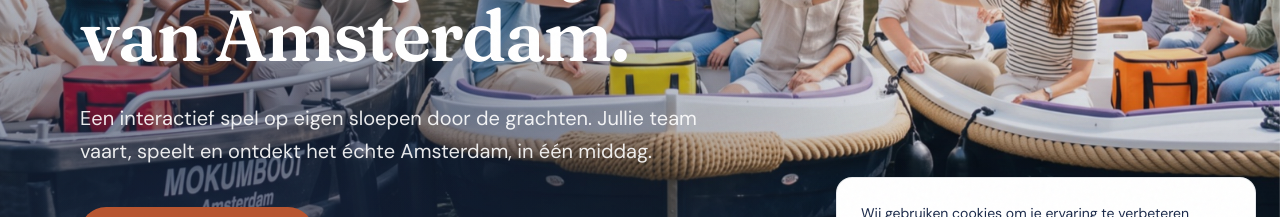
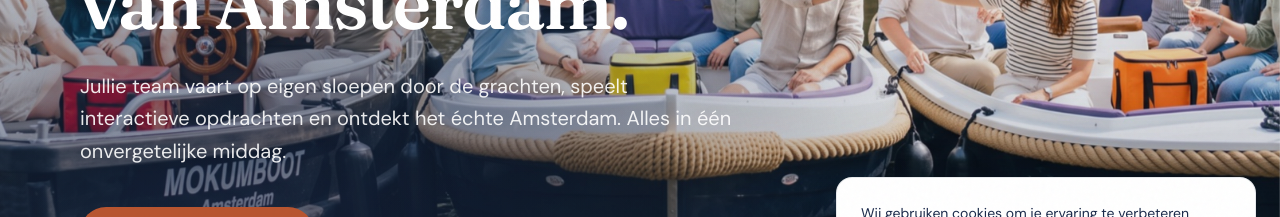
Before and after one commit to ramon-commits/sloepenspel-amsterdam, a Next.js app: page / in a window 1280 px wide. Shown: the part 413-630 px from the top of the page. Built offline with nearby package versions, Linux system fonts and the light colour scheme; no server answers.

Commit message:
admin: update Subheadline (content/pages/index.ts)

```diff
--- a/content/pages/index.ts
+++ b/content/pages/index.ts
@@ -4,7 +4,7 @@ export const homePage = {
   hero: {
     headline: "Hét bedrijfsuitje van Amsterdam.",
     subheadline:
-      "Een interactief spel op eigen sloepen door de grachten. Jullie team vaart, speelt en ontdekt het échte Amsterdam, in één middag.",
+      "Jullie team vaart op eigen sloepen door de grachten, speelt interactieve opdrachten en ontdekt het échte Amsterdam. Alles in één onvergetelijke middag.",
     primaryCta: "Vraag een offerte aan",
     primaryHref: "/contact#formulier",
     secondaryCta: "Hoe werkt het",
```
